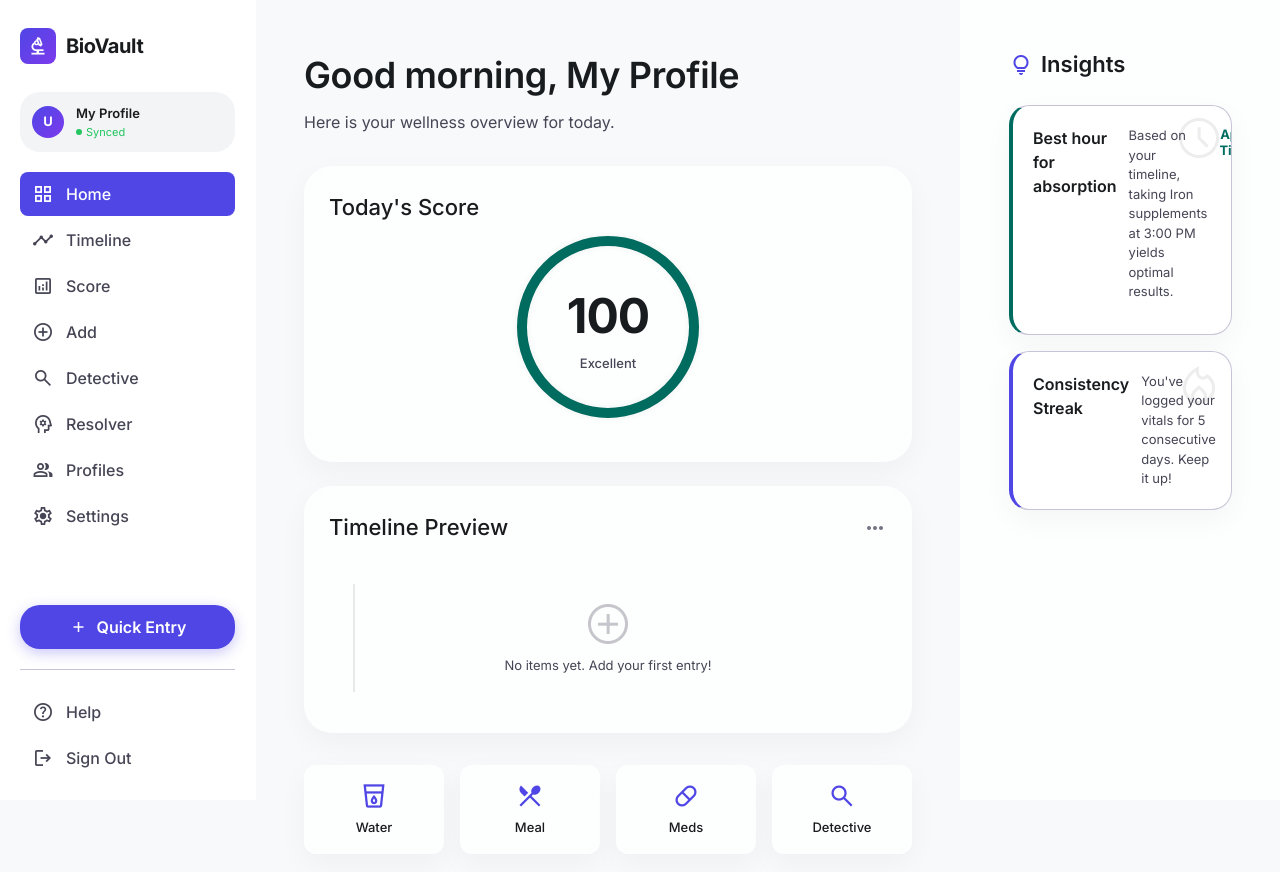
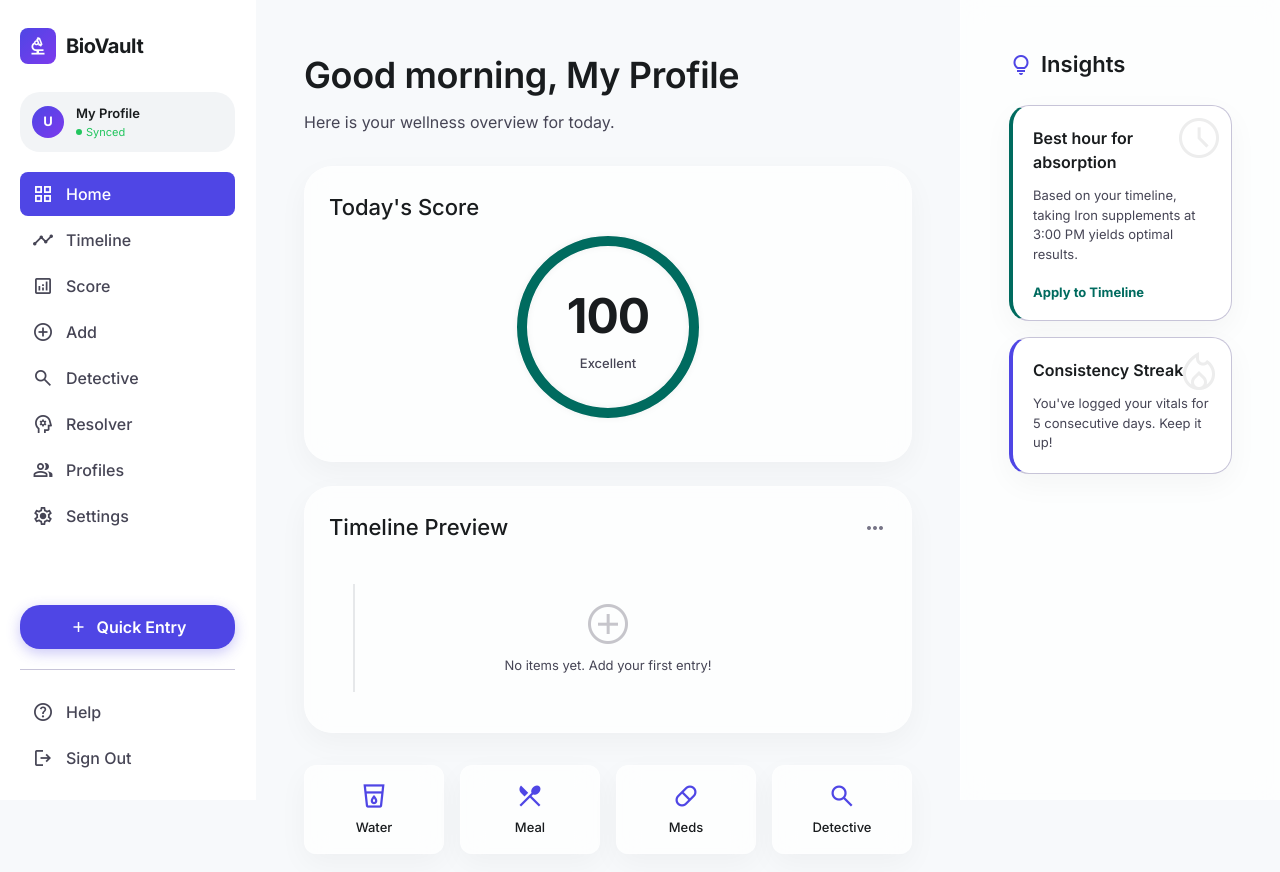
Before and after one commit to RishavGupta01/BioVault, a Next.js app: page / in a window 1280 px wide. Shown: the top 872 px of the page. Built offline with nearby package versions, Linux system fonts and the light colour scheme.

Commit message:
fix: change .insight-card layout to vertical column to resolve text wrapping and button truncation

```diff
--- a/src/app/globals.css
+++ b/src/app/globals.css
@@ -1294,7 +1294,8 @@ img {
   background: var(--color-surface);
   border: 1px solid var(--color-outline-variant);
   display: flex;
-  gap: var(--spacing-md);
+  flex-direction: column;
+  gap: var(--spacing-sm);
   align-items: flex-start;
 }
 
```
